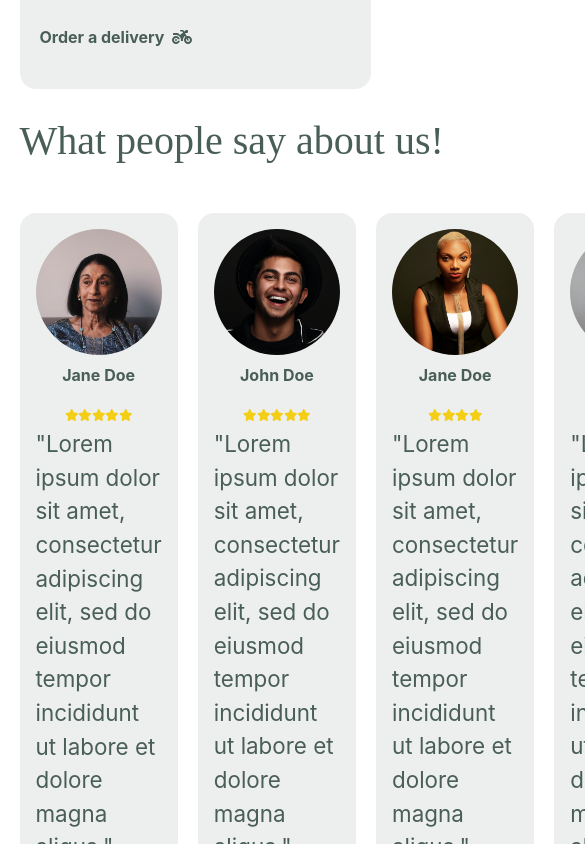
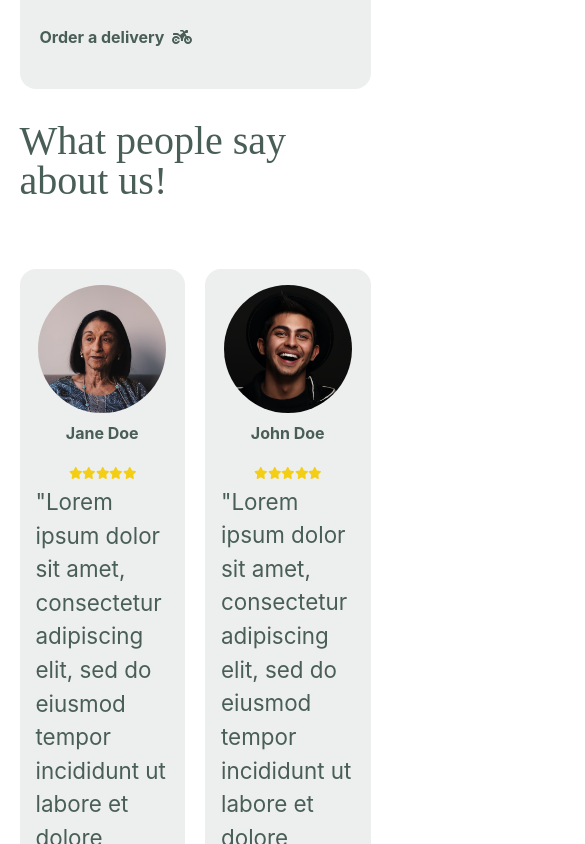
Before and after one commit to MohamadHajHassan/little-lemon-restaurant-frontend, a React (Create React App) app: page / in a window 390 px wide. Shown: the part 2940-3784 px from the top of the page, 585 px wide, since content can reach past the window. Built offline with nearby package versions, Linux system fonts and the light colour scheme.

Commit message:
add responsiveness to Testimonials comp

```diff
--- a/src/components/styles/testimonialCard.css
+++ b/src/components/styles/testimonialCard.css
@@ -4,10 +4,12 @@
     min-height: 23rem;
     display: flex;
     flex-direction: column;
-    height: 100%;
+    height: 90%;
     padding: 1rem;
+    margin: 1rem;
     background-color: #edefee;
     border-radius: 1rem;
+    margin-inline: auto;
 }
 
 .testimonial-card img {
@@ -30,3 +32,10 @@
     color: #f4ce14;
     align-self: center;
 }
+
+@media (max-width: 750px) {
+    .testimonial-card {
+        grid-column: auto;
+        grid-row: auto;
+    }
+}
--- a/src/components/styles/testimonials.css
+++ b/src/components/styles/testimonials.css
@@ -16,3 +16,14 @@
     margin-bottom: 2rem;
     color: #495e57;
 }
+
+@media (max-width: 750px) {
+    .testimonials .container {
+        grid-template-columns: 1fr 1fr;
+        grid-template-rows: repeat(3, auto);
+    }
+
+    .testimonials h2 {
+        grid-column: 1 / 3;
+    }
+}
```
